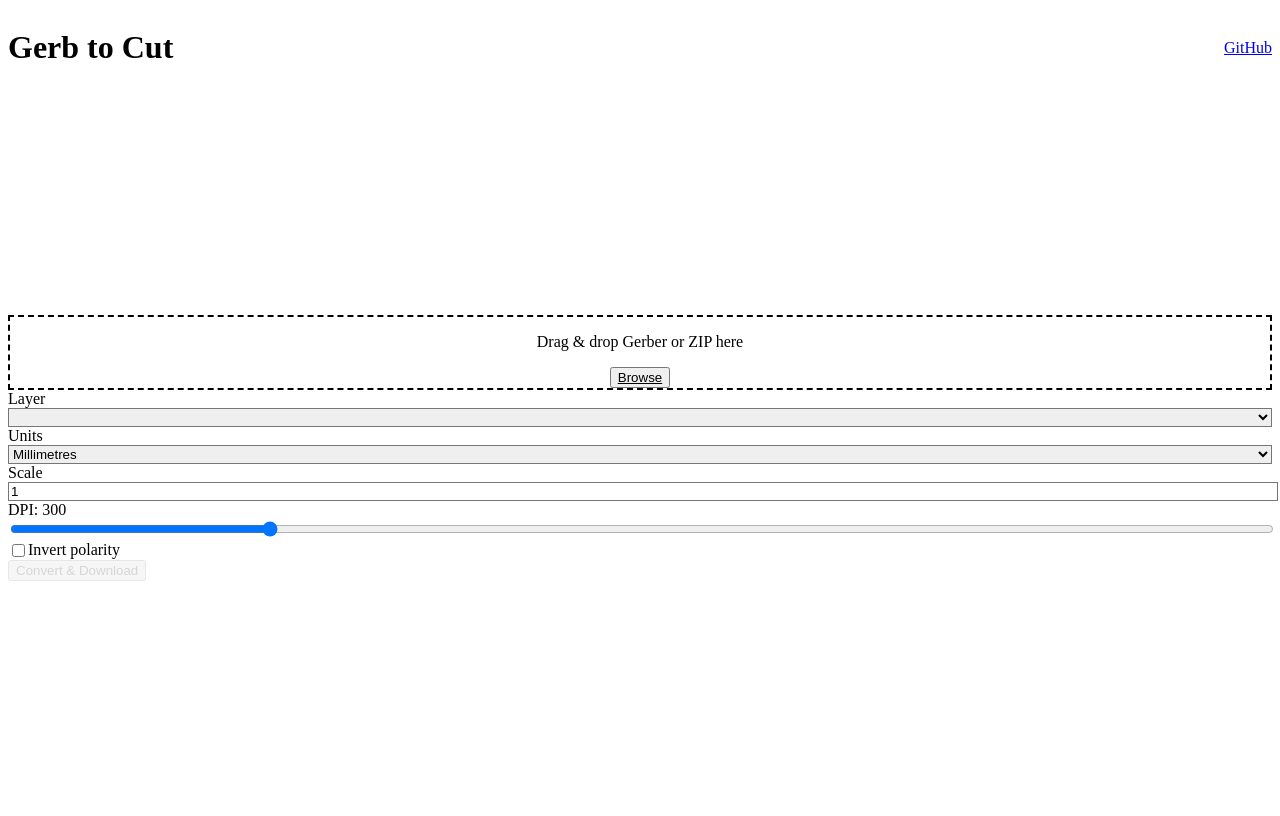
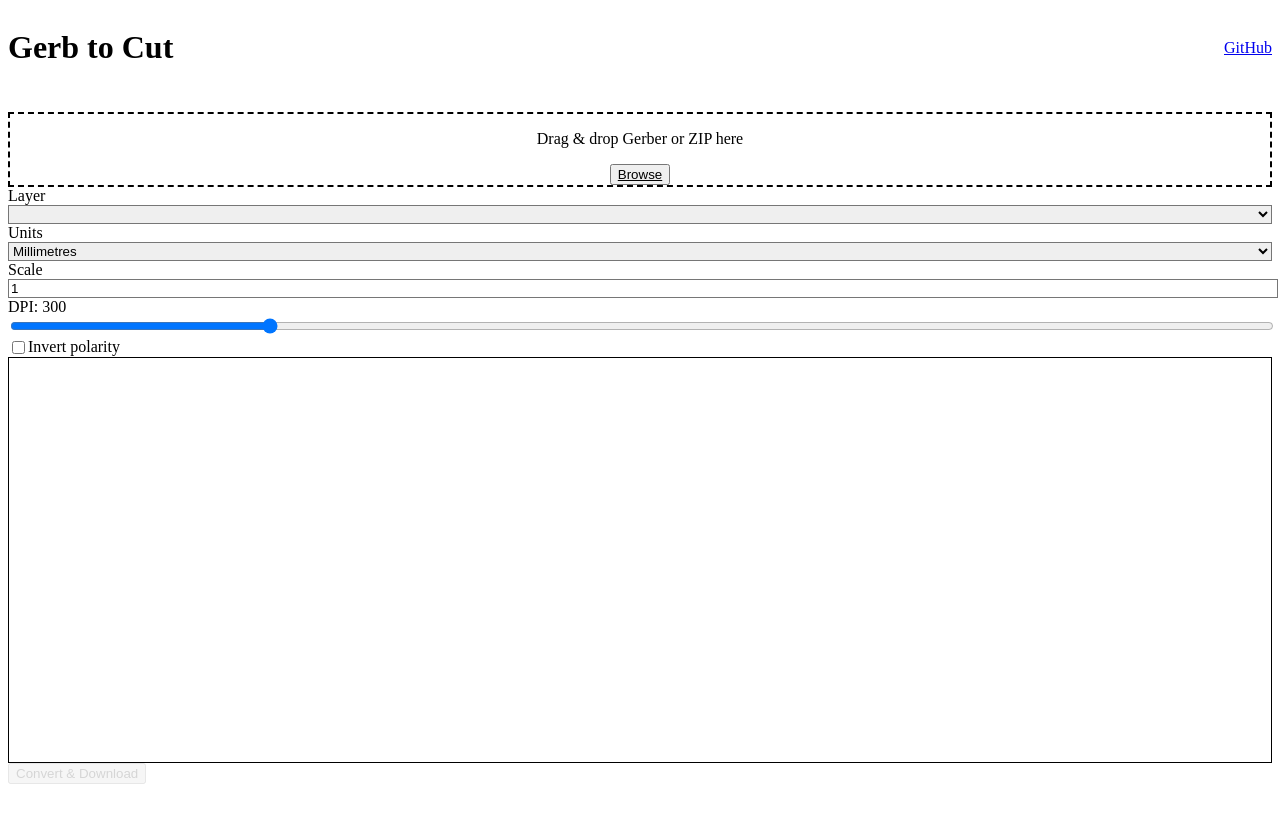
Before and after one commit to g992/gerb-to-cut, a Vue app: page / in a window 1280 px wide. Built offline with nearby package versions, Linux system fonts and the light colour scheme.

Commit message:
feat(viewer): add basic SVG preview

```diff
--- a/src/App.vue
+++ b/src/App.vue
@@ -3,6 +3,7 @@ import Header from './components/Header.vue'
 import FileUpload from './components/FileUpload.vue'
 import OptionsForm from './components/OptionsForm.vue'
 import ConvertButton from './components/ConvertButton.vue'
+import GerberViewer from './components/GerberViewer.vue'
 import ToastContainer from './components/ToastContainer.vue'
 </script>
 
@@ -13,6 +14,7 @@ import ToastContainer from './components/ToastContainer.vue'
       <div class="w-full max-w-xl space-y-6">
         <FileUpload />
         <OptionsForm />
+        <GerberViewer />
         <ConvertButton />
       </div>
     </main>
--- /dev/null
+++ b/src/components/GerberViewer.vue
@@ -0,0 +1,91 @@
+<script setup>
+import { ref, watch, computed } from 'vue'
+import { useOptionsStore } from '../stores/options'
+
+const store = useOptionsStore()
+const view = ref(null)
+const pan = ref({ x: 0, y: 0 })
+const zoom = ref(1)
+const dragging = ref(false)
+const last = ref({ x: 0, y: 0 })
+
+const bbox = computed(() => store.bbox)
+
+function onWheel(e) {
+  e.preventDefault()
+  const delta = e.deltaY > 0 ? 0.9 : 1.1
+  zoom.value *= delta
+}
+function onDown(e) {
+  dragging.value = true
+  last.value = { x: e.clientX, y: e.clientY }
+}
+function onMove(e) {
+  if (!dragging.value) return
+  pan.value.x += (e.clientX - last.value.x)
+  pan.value.y += (e.clientY - last.value.y)
+  last.value = { x: e.clientX, y: e.clientY }
+}
+function onUp() {
+  dragging.value = false
+}
+
+watch(
+  () => [store.primitives, store.scale, store.dpi, store.invert],
+  () => {
+    // trigger re-render by updating zoom slightly
+    zoom.value = zoom.value * 1
+  }
+)
+</script>
+
+<template>
+  <div class="border rounded relative overflow-hidden select-none">
+    <svg
+      ref="view"
+      :width="bbox?.width || 100"
+      :height="bbox?.height || 100"
+      @wheel="onWheel"
+      @mousedown="onDown"
+      @mousemove="onMove"
+      @mouseup="onUp"
+      @mouseleave="onUp"
+    >
+      <g
+        :transform="`translate(${pan.x},${pan.y}) scale(${zoom})`"
+        stroke-width="1"
+        fill="none"
+      >
+        <template v-for="(p, i) in store.primitives" :key="i">
+          <line
+            v-if="p.type === 'line'"
+            :x1="p.x1"
+            :y1="p.y1"
+            :x2="p.x2"
+            :y2="p.y2"
+            stroke="gray"
+          />
+          <circle
+            v-else-if="p.type === 'circle' || p.type === 'flash'"
+            :cx="p.cx"
+            :cy="p.cy"
+            :r="p.r || 0.5"
+            stroke="skyblue"
+          />
+        </template>
+      </g>
+    </svg>
+    <div v-if="bbox" class="absolute bottom-1 right-1 text-xs bg-white bg-opacity-75 p-1 rounded">
+      {{ bbox.width.toFixed(2) }} x {{ bbox.height.toFixed(2) }} mm,
+      {{ store.primitives.length }} primitives
+    </div>
+  </div>
+</template>
+
+<style scoped>
+svg {
+  width: 100%;
+  height: 400px;
+  cursor: grab;
+}
+</style>
--- /dev/null
+++ b/src/lib/computeBBox.js
@@ -0,0 +1,35 @@
+export function computeBBox(primitives) {
+  let minX = Infinity
+  let minY = Infinity
+  let maxX = -Infinity
+  let maxY = -Infinity
+  for (const p of primitives) {
+    switch (p.type) {
+      case 'line':
+        minX = Math.min(minX, p.x1, p.x2)
+        minY = Math.min(minY, p.y1, p.y2)
+        maxX = Math.max(maxX, p.x1, p.x2)
+        maxY = Math.max(maxY, p.y1, p.y2)
+        break
+      case 'flash':
+      case 'circle':
+        const r = p.r || 0
+        minX = Math.min(minX, p.cx - r)
+        minY = Math.min(minY, p.cy - r)
+        maxX = Math.max(maxX, p.cx + r)
+        maxY = Math.max(maxY, p.cy + r)
+        break
+      default:
+        break
+    }
+  }
+  if (!isFinite(minX)) return null
+  return {
+    minX,
+    minY,
+    maxX,
+    maxY,
+    width: maxX - minX,
+    height: maxY - minY,
+  }
+}
--- a/src/stores/options.js
+++ b/src/stores/options.js
@@ -1,5 +1,6 @@
 import { defineStore } from 'pinia'
 import { parseGerber } from '../lib/parseGerber'
+import { computeBBox } from '../lib/computeBBox'
 import { useUiStore } from './ui'
 
 export const useOptionsStore = defineStore('options', {
@@ -11,6 +12,7 @@ export const useOptionsStore = defineStore('options', {
     dpi: 300,
     invert: false,
     primitives: [],
+    bbox: null,
   }),
   getters: {
     isValid: (state) =>
@@ -28,8 +30,10 @@ export const useOptionsStore = defineStore('options', {
       reader.onload = () => {
         try {
           this.primitives = parseGerber(reader.result)
+          this.bbox = computeBBox(this.primitives)
         } catch (e) {
           this.primitives = []
+          this.bbox = null
           useUiStore().addToast(e.message)
         }
       }
```
